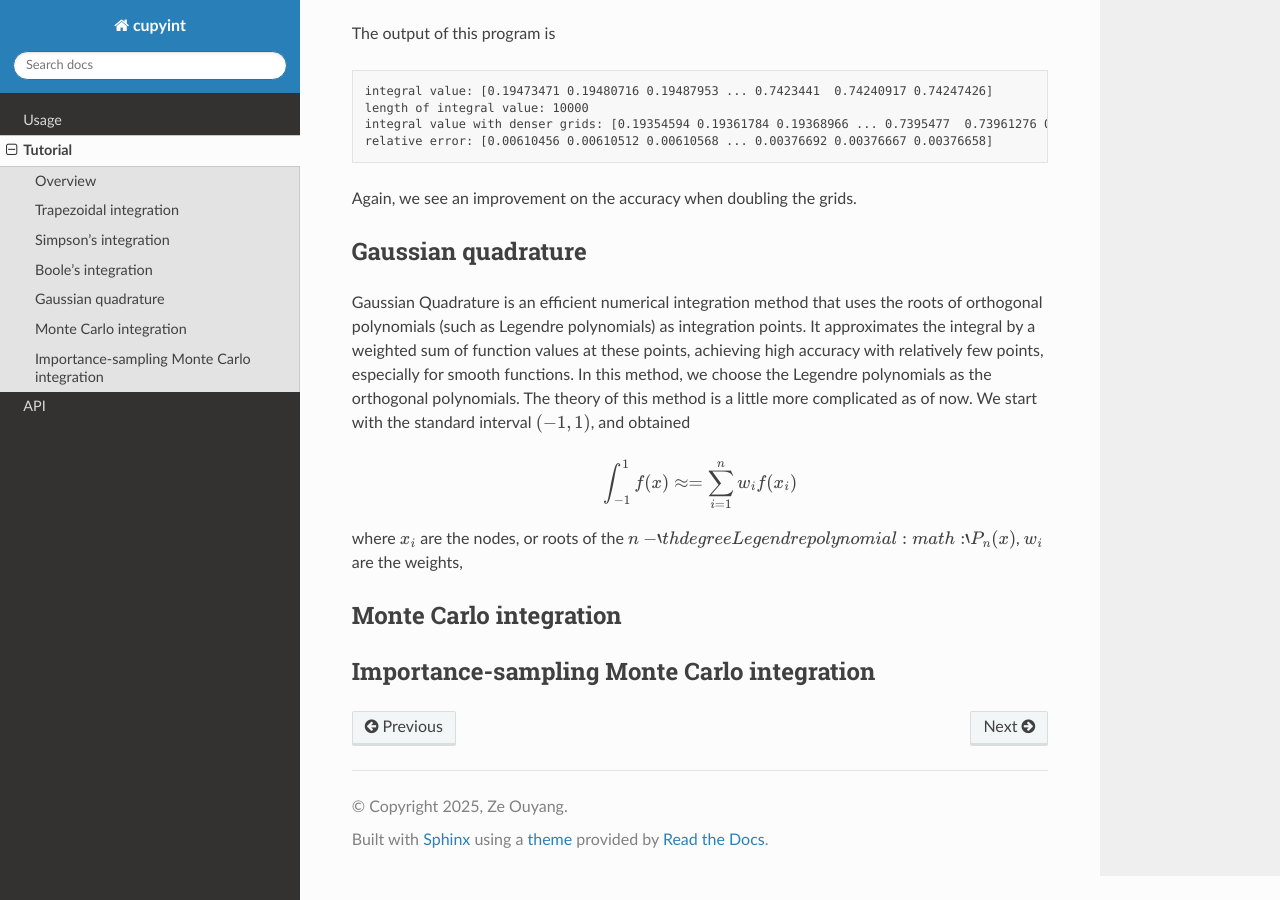
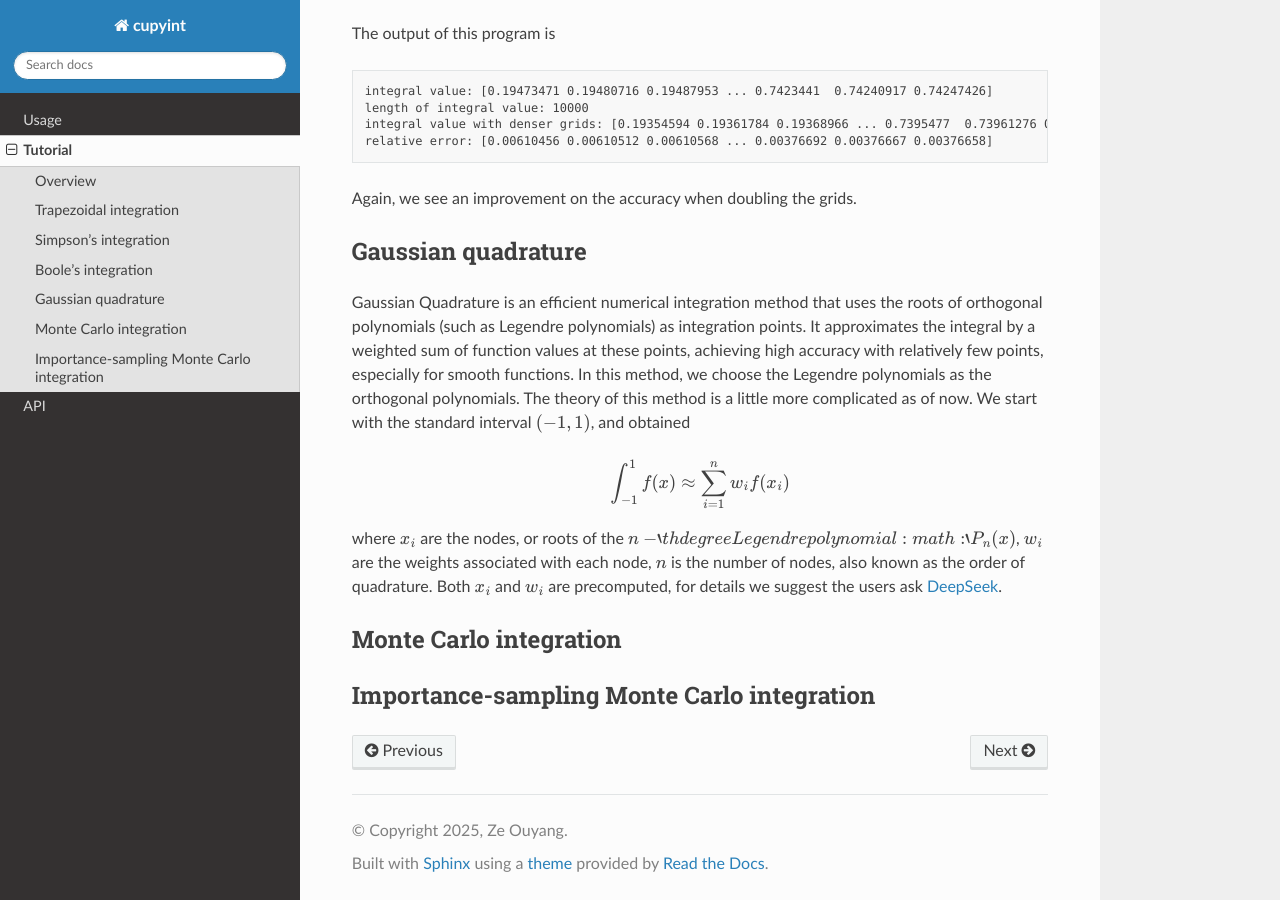
Before and after one commit to ze-ouyang/cupyint_doc, a Sphinx documentation site: the page built from docs/source/tutorial.rst, in a window 1280 px wide and 900 px high, scrolled down 7407 px. Built offline with Sphinx 7.4.7 and the Read the Docs theme 3.1.0, drawn with Linux system fonts in a browser that asks for light colours.

Commit message:
Update tutorial.rst

```diff
--- a/docs/source/tutorial.rst
+++ b/docs/source/tutorial.rst
@@ -351,9 +351,9 @@ Gaussian Quadrature is an efficient numerical integration method that uses the r
 
 .. math::
 
-  \int_{-1}^1 f(x) \approx =\sum_{i=1}^n w_i f(x_i)
+  \int_{-1}^1 f(x) \approx \sum_{i=1}^n w_i f(x_i)
 
-where :math:`x_i` are the nodes, or roots of the :math:`n-`th degree Legendre polynomial :math:`P_n(x)`, :math:`w_i` are the weights,
+where :math:`x_i` are the nodes, or roots of the :math:`n-`th degree Legendre polynomial :math:`P_n(x)`, :math:`w_i` are the weights associated with each node, :math:`n` is the number of nodes, also known as the order of quadrature. Both :math:`x_i` and :math:`w_i` are precomputed, for details we suggest the users ask `DeepSeek <https://www.deepseek.com/>`_.
 
 
 
```
